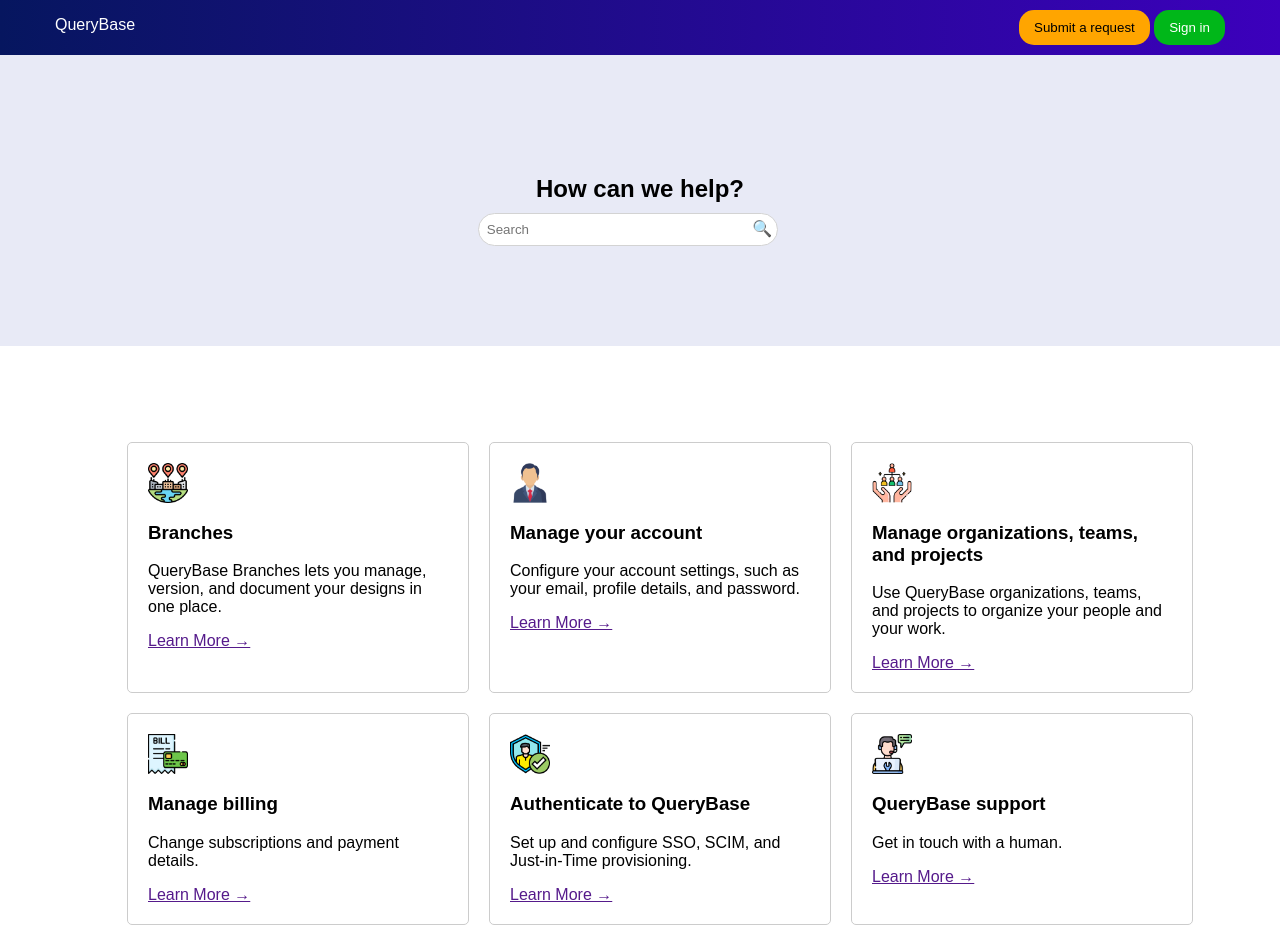
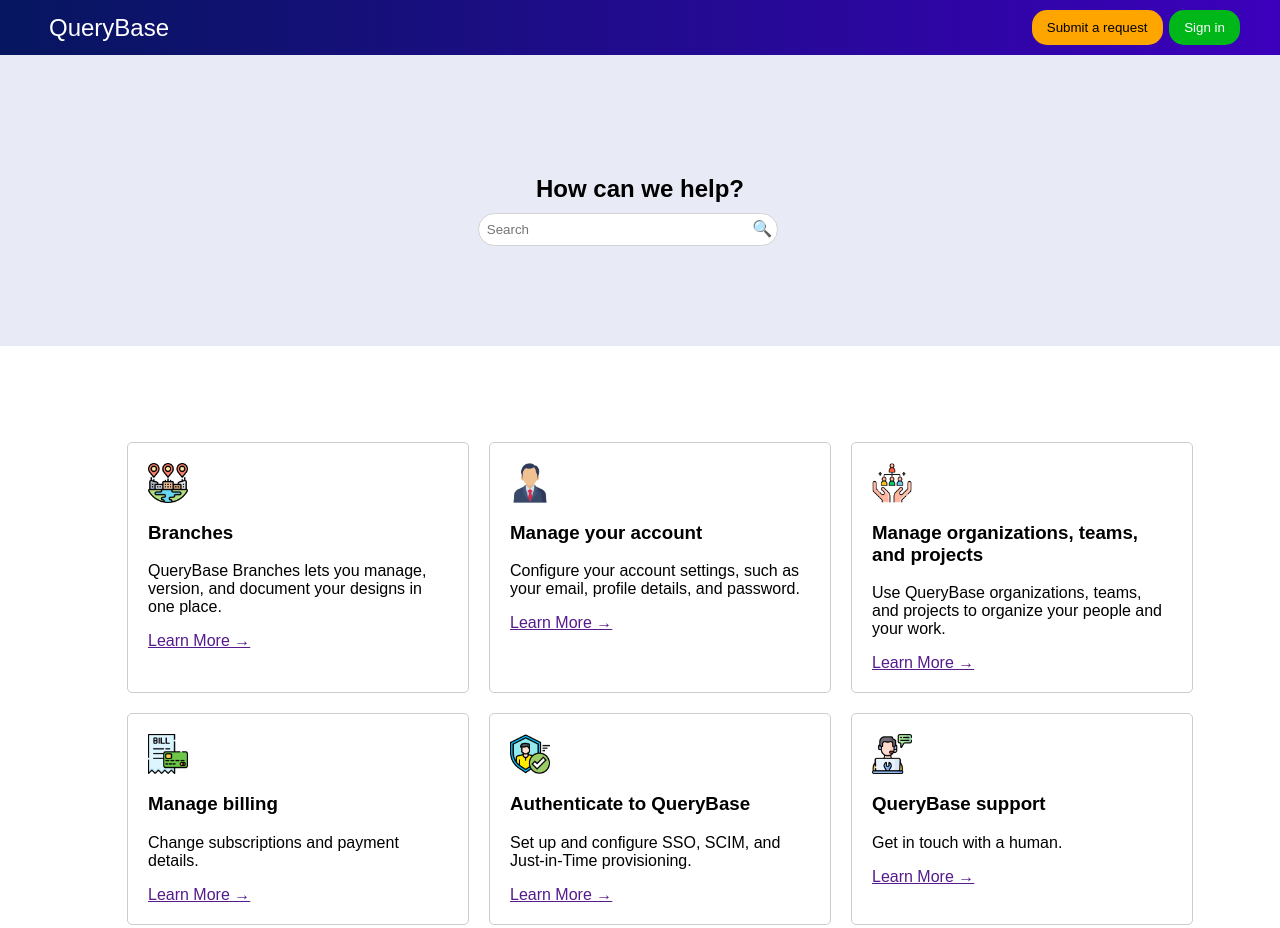
Before and after one commit to TheRealDeLorian/Frontend-Practice, a plain HTML site: page html-starter-project/index.html in a window 1280 px wide. Shown: the top 928 px of the page. Drawn offline with Linux system fonts and the light colour scheme.

Commit message:
it is seamless but lets try using min width to make it seemelss

```diff
--- a/html-starter-project/styles.css
+++ b/html-starter-project/styles.css
@@ -10,6 +10,7 @@
   width: 100%;
   background: #3c00bc;
   background: linear-gradient(90deg, #06165f 0%, #3c00bc 100%);
+  font-size: x-large;
 }
 
 .header__inner {
@@ -26,17 +27,21 @@
   .header__inner {
     justify-content: space-between;
     padding: 10px 20px;
-
   }
 }
 
 .header__logo {
   color: white;
-  margin: 0 15 5;
+  margin: 0 10 15;
+}
+
+@media screen and (min-width: 400px) {
+  .header__logo {
+    margin: 0 9;
+  }
 }
 
 .header__btnGrp {
-  margin: 0 15;
 }
 
 /*This is what all buttons have in common*/
```
